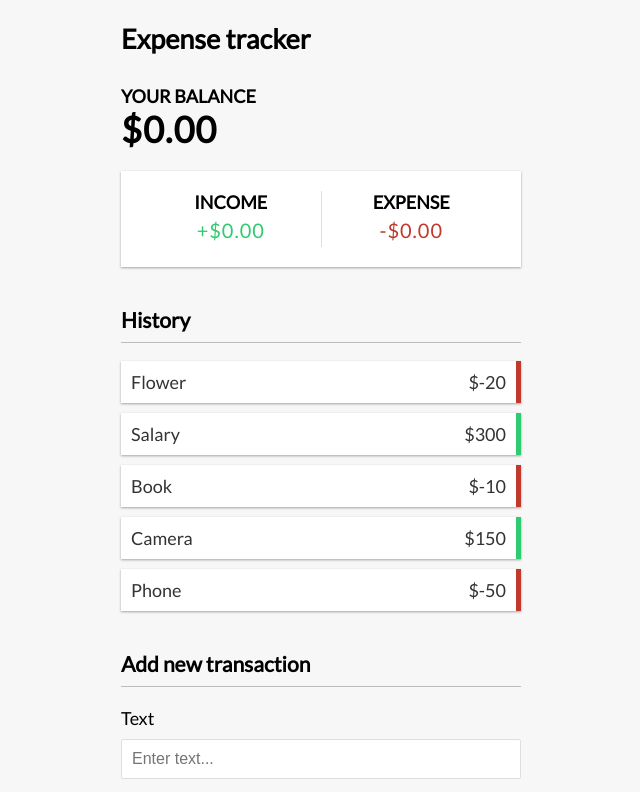
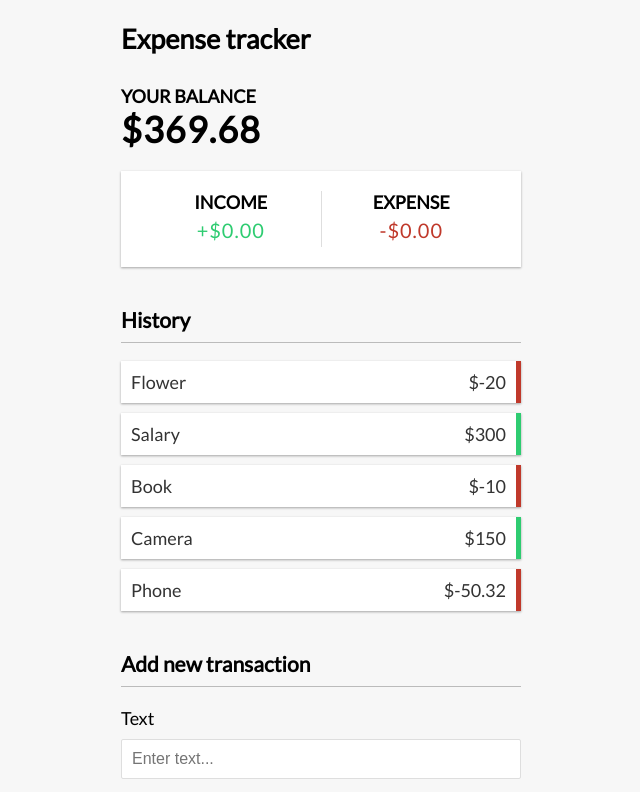
Before and after one commit to lgeti/ExpenseTracker, a Vue app: page / in a window 1280 px wide. Shown: the top 792 px of the page, without its empty margins (319-959 px from the left). Built offline with nearby package versions, Linux system fonts and the light colour scheme.

Commit message:
Balance.vue now takes prop with 'total' computed value. 'total' value is calculated in the App.vue file.

```diff
--- a/src/App.vue
+++ b/src/App.vue
@@ -5,22 +5,26 @@ import IncomeExpenses from './components/IncomeExpenses.vue'
 import TransactionList from './components/TransactionList.vue';
 import AddTransaction from './components/AddTransaction.vue';
 
-import { ref } from 'vue';
+import { computed, ref } from 'vue';
 
 const transactions = ref([
 	{ id: 1, text: 'Flower', amount: -20 },
 	{ id: 2, text: 'Salary', amount: 300 },
 	{ id: 3, text: 'Book', amount: -10 },
 	{ id: 4, text: 'Camera', amount: 150 },
-	{ id: 5, text: 'Phone', amount: -50 }
+	{ id: 5, text: 'Phone', amount: -50.32 }
 ]);
+
+const total = computed(() => {
+	return transactions.value.reduce((acc, item) => (acc += item.amount), 0);
+});
 
 </script>
 
 <template>
 	<Header />
 	<div class="container">
-		<Balance />
+		<Balance :total="total"/>
 		<IncomeExpenses />
 		<TransactionList :transactions="transactions" />
 		<AddTransaction />
--- a/src/components/Balance.vue
+++ b/src/components/Balance.vue
@@ -1,4 +1,14 @@
+<script setup>
+
+const props = defineProps({
+    total: {
+        type: Number,
+        required: true
+    }
+});
+</script>
+
 <template>
     <h4>Your Balance</h4>
-    <h1 id="balance">$0.00</h1>
+    <h1 id="balance">${{ total }}</h1>
 </template>
--- a/src/components/TransactionList.vue
+++ b/src/components/TransactionList.vue
@@ -1,6 +1,11 @@
 <script setup>
 
-const props = defineProps(['transactions']);
+const props = defineProps({
+	transactions: {
+		type: Array,
+		required: true
+	}
+});
 
 </script>
 
```
